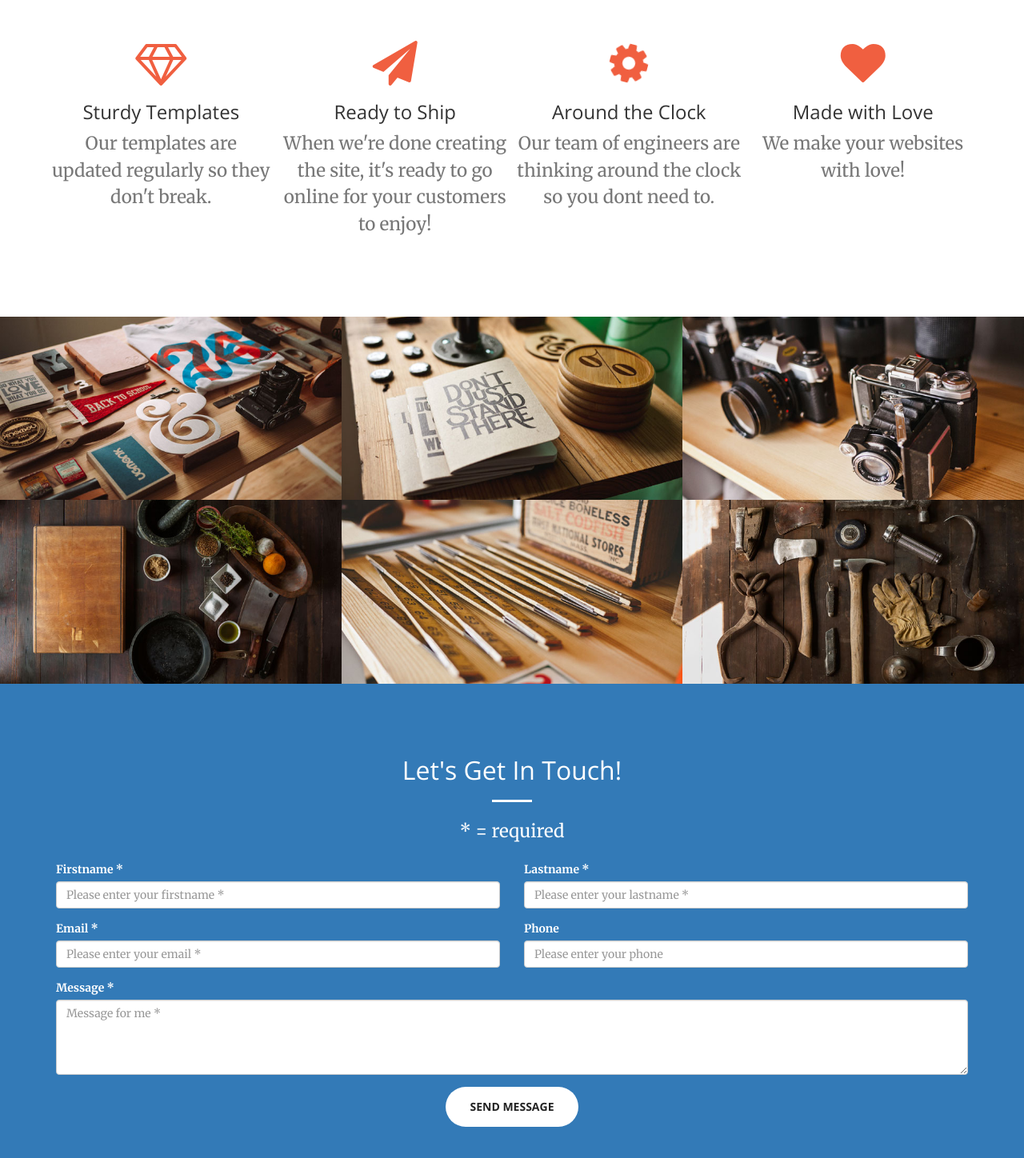
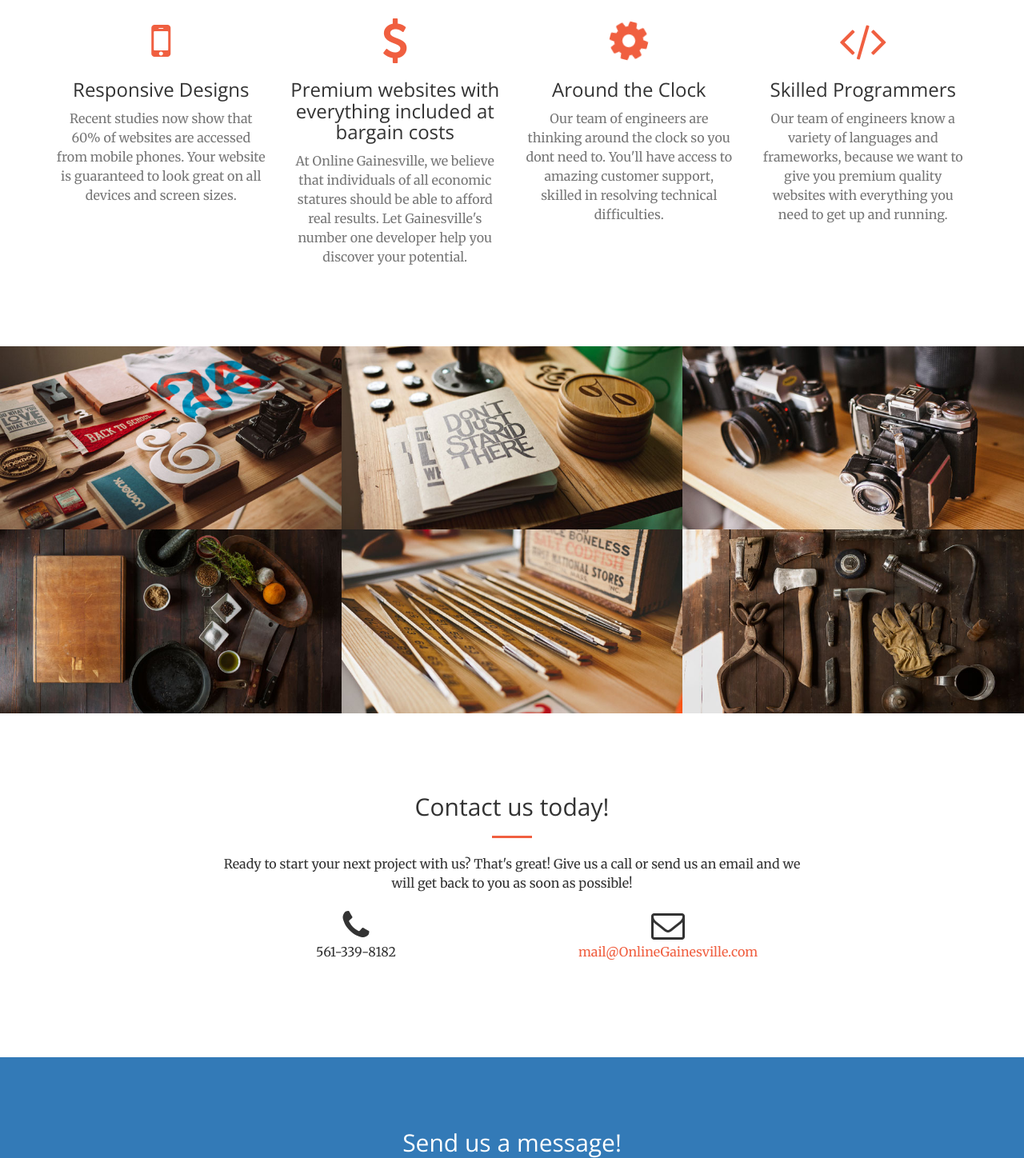
Before and after one commit to jcalderaio/online-gainesville, a website: page index.html in a window 1280 px wide. Shown: the part 1158-2606 px from the top of the page at 80% size. Drawn offline with nearby package versions, Linux system fonts and the light colour scheme.

Commit message:
fixed wording and icons

```diff
--- a/css/my.css
+++ b/css/my.css
@@ -39,9 +39,11 @@
     -o-transform:scale(1.25); /* Opera */
     transform:scale(1.25);
 }
+/*
 h2 {
   font-size: 4.0vh;
 }
 p {
   font-size: 2.8vmin;
 }
+*/
--- a/index.html
+++ b/index.html
@@ -74,17 +74,18 @@
         <!-- /.container-fluid -->
     </nav>
 
-    <header>
+    <header id="about">
         <div class="header-content">
             <div class="header-content-inner">
                 <div>
-                    <img style="display: block; margin: 0 auto;" src="img/orangeLogo.png" border="0" alt="Null" width="65%" height="auto" class="animated bounceInLeft">
+                    <img id="mainLogo" style="display: block; margin: 0 auto;" src="img/orangeLogo.png" border="0" alt="Null" width="65%" height="auto" class="animated bounceInLeft">
 
                     <h2 id="homeHeading" class="animated bounceInRight">Our team can help you build better websites so your company can grow! Just give us a call or email!</h2>
                     <hr>
-                    <a href="#about" class="btn btn-default btn-xl page-scroll enlarge">Find Out More</a>
+                    <a href="#services" class="btn btn-default btn-xl page-scroll enlarge">Find Out More</a>
                 </div>
             </div>
+
         </div>
     </header>
 
@@ -106,32 +107,37 @@
         </div>
         <div class="container">
             <div class="row">
-                <div class="col-lg-3 col-md-6 text-center span3">
+                <div class="col-lg-3 col-md-6 text-center">
                     <div class="service-box">
-                        <i class="fa fa-4x fa-diamond text-primary sr-icons"></i>
-                        <h3>Sturdy Templates</h3>
-                        <p class="text-muted">Our templates are updated regularly so they don't break.</p>
+                        <i class="fa fa-4x fa-mobile text-primary sr-icons"></i>
+                        <h3>Responsive Designs</h3>
+                        <p class="text-muted">Recent studies now show that 60% of websites are accessed from mobile phones.
+                        Your website is guaranteed to look great on all devices and screen sizes.</p>
                     </div>
                 </div>
-                <div class="col-lg-3 col-md-6 text-center span3">
+                <div class="col-lg-3 col-md-6 text-center">
                     <div class="service-box">
-                        <i class="fa fa-4x fa-paper-plane text-primary sr-icons"></i>
-                        <h3>Ready to Ship</h3>
-                        <p class="text-muted">When we're done creating the site, it's ready to go online for your customers to enjoy!</p>
+                        <i class="fa fa-4x fa-usd text-primary sr-icons"></i>
+                        <h3>Premium websites with everything included at bargain costs</h3>
+                        <p class="text-muted">At Online Gainesville, we believe that individuals of all economic statures should
+                            be able to afford real results. Let Gainesville's number one developer help you discover your
+                            potential.</p>
                     </div>
                 </div>
-                <div class="col-lg-3 col-md-6 text-center span3">
+                <div class="col-lg-3 col-md-6 text-center">
                     <div class="service-box">
                         <i class="fa fa-4x fa-cog fa-spin text-primary"></i>
                         <h3>Around the Clock</h3>
-                        <p class="text-muted">Our team of engineers are thinking around the clock so you dont need to.</p>
+                        <p class="text-muted">Our team of engineers are thinking around the clock so you dont need to. You'll
+                            have access to amazing customer support, skilled in resolving technical difficulties.  </p>
                     </div>
                 </div>
-                <div class="col-lg-3 col-md-6 text-center span3">
+                <div class="col-lg-3 col-md-6 text-center">
                     <div class="service-box">
-                        <i class="fa fa-4x fa-heart text-primary"></i>
-                        <h3>Made with Love</h3>
-                        <p class="text-muted">We make your websites with love!</p>
+                        <i class="fa fa-4x fa-code text-primary"></i>
+                        <h3>Skilled Programmers</h3>
+                        <p class="text-muted">Our team of engineers know a variety of languages and frameworks, because we
+                            want to give you premium quality websites with everything you need to get up and running.</p>
                     </div>
                 </div>
             </div>
@@ -242,6 +248,30 @@
     </section>
      <!-- Portfolio End's Here -->
 
+     <!-- Start contact Div -->
+
+     <section id="contact">
+         <div class="container">
+             <div class="row">
+                 <div class="col-lg-8 col-lg-offset-2 text-center">
+                     <h2 class="section-heading">Contact us today!</h2>
+                     <hr class="primary">
+                     <p>Ready to start your next project with us? That's great! Give us a call or send us an email and we will get back to you as soon as possible!</p>
+                 </div>
+                 <div class="col-lg-4 col-lg-offset-2 text-center">
+                     <i class="fa fa-phone fa-3x sr-contact"></i>
+                     <p>561-339-8182</p>
+                 </div>
+                 <div class="col-lg-4 text-center">
+                     <i class="fa fa-envelope-o fa-3x sr-contact"></i>
+                     <p><a href="mailto:mail@OnlineGainesville.com">mail@OnlineGainesville.com</a></p>
+                 </div>
+             </div>
+         </div>
+     </section>
+
+     <!-- End Contact Div -->
+
 
      <!-- Start Email Div -->
 
@@ -250,9 +280,8 @@
             <br>
             <br>
             <div class="col-lg-8 col-lg-offset-2 text-center">
-                <h2 class="section-heading">Let's Get In Touch!</h2>
+                <h2 class="section-heading">Send us a message!</h2>
                 <hr class="light">
-                <p class="light"> *  =  required </p>
             </div>
 
             <!-- Start Form -->
@@ -306,6 +335,12 @@
                             <input type="submit" class="page-scroll btn btn-default btn-xl sr-button enlarge btn-send" value="Send message">
                         </div>
                     </div>
+                    <br />
+                    <div class="row">
+                        <div class="col-md-12">
+                            <p><strong>*</strong> These fields are required.</p>
+                        </div>
+                    </div>
                 </div>
             </form>
             <!-- End Form -->
@@ -314,31 +349,6 @@
     </aside>
 
     <!-- End Email Div -->
-
-
-    <!-- Start contact Div -->
-
-    <section id="contact">
-        <div class="container">
-            <div class="row">
-                <div class="col-lg-8 col-lg-offset-2 text-center">
-                    <h2 class="section-heading">Contact us today!</h2>
-                    <hr class="primary">
-                    <p>Ready to start your next project with us? That's great! Give us a call or send us an email and we will get back to you as soon as possible!</p>
-                </div>
-                <div class="col-lg-4 col-lg-offset-2 text-center">
-                    <i class="fa fa-phone fa-3x sr-contact"></i>
-                    <p>561-339-8182</p>
-                </div>
-                <div class="col-lg-4 text-center">
-                    <i class="fa fa-envelope-o fa-3x sr-contact"></i>
-                    <p><a href="mailto:your-email@your-domain.com">Johnny@OnlineGainesville.com</a></p>
-                </div>
-            </div>
-        </div>
-    </section>
-
-    <!-- End Contact Div -->
 
     <!-- jQuery -->
     <script src="vendor/jquery/jquery.min.js"></script>
```
Also changed, not shown: README.md (deleted), img/header.jpg, 1 other file.
